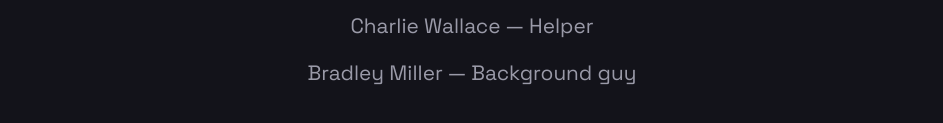
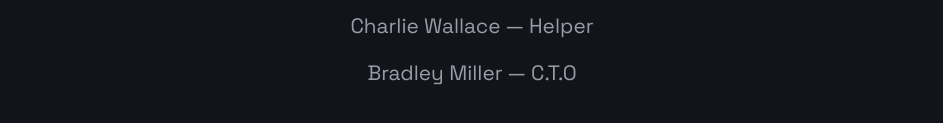
Before and after one commit to bradleyjamesm/kin, a website built with Vite: page index.html in a window 1280 px wide. Shown: the part 2928-3051 px from the top of the page, without its empty margins (168-1111 px from the left). Built offline with nearby package versions, Linux system fonts and the light colour scheme.

Commit message:
Update Bradley Miller role to C.T.O

```diff
--- a/index.html
+++ b/index.html
@@ -144,7 +144,7 @@
         <li>Jack Borton — Vice C.E.O</li>
         <li>Easton Burns — Senior C.E.O</li>
         <li>Charlie Wallace — Helper</li>
-        <li>Bradley Miller — Background guy</li>
+        <li>Bradley Miller — C.T.O</li>
       </ul>
     </footer>
 
```
